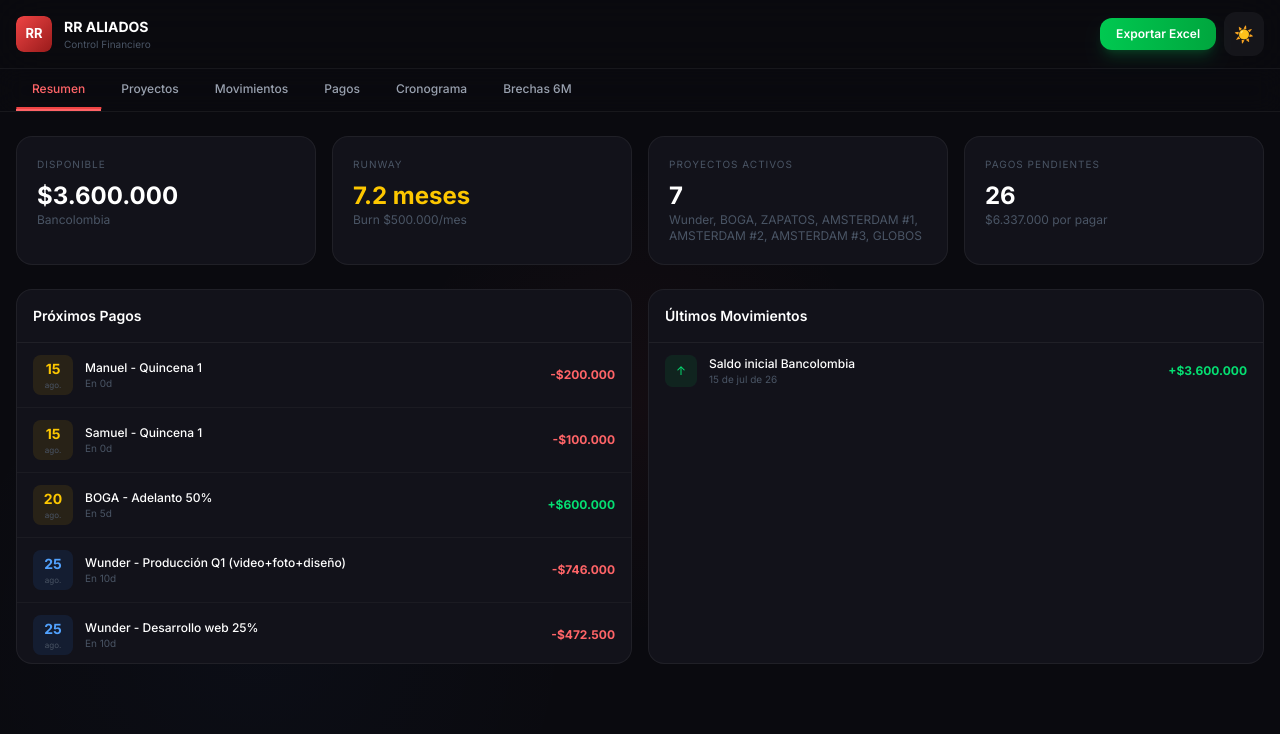
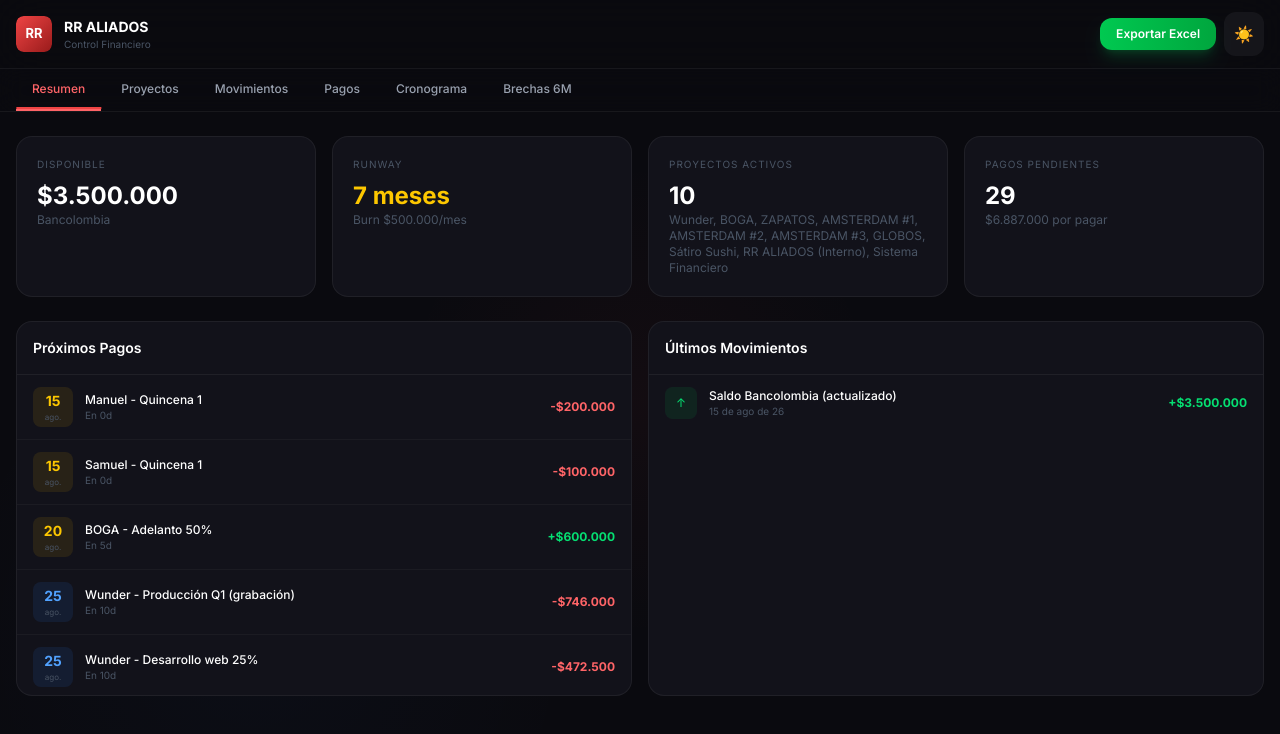
Before and after one commit to DEADKISS0/rr-finanzas, a Next.js app: page / in a window 1280 px wide. Shown: the top 734 px of the page. Built offline with nearby package versions, Linux system fonts and the light colour scheme.

Commit message:
feat: Datos actualizados - Sátiro Sushi, saldo .5M, prospectos

```diff
--- a/src/components/Dashboard.tsx
+++ b/src/components/Dashboard.tsx
@@ -40,52 +40,60 @@
   proyecto_id: string;
 }
 
-// ============ INITIAL DATA (REAL STATE AS OF AUG 2026) ============
-// NO se ha hecho ningún pago aún. Solo hay contrato y adelantos pendientes.
+// ============ INITIAL DATA (REAL STATE AS OF AUG 15, 2026) ============
 
 const INITIAL_PROYECTOS: Proyecto[] = [
-  { id: 'wunder', nombre: 'Wunder', cliente: 'Wunder', estado: 'activo', valor_total: 9000000, valor_pagado: 0, fecha_inicio: '2026-07-01', fecha_fin: '2026-12-31', descripcion: 'Marketing digital completo: video, diseño, redes, web, pauta, SEO. Retroactivo día 60.', servicios: ['Producción Video', 'Piezas Gráficas', 'Branding', 'Gestión Redes', 'Desarrollo Web', 'Pauta', 'SEO'] },
-  { id: 'boga', nombre: 'BOGA', cliente: 'BOGA', estado: 'activo', valor_total: 1200000, valor_pagado: 0, fecha_inicio: '2026-07-15', fecha_fin: '2026-09-30', descripcion: 'Setup completo. Adelanto pendiente de pago.', servicios: ['Branding', 'Producción Video', 'Diseño', 'Redes', 'Web', 'Pauta', 'SEO'] },
+  // PROYECTOS ACTIVOS
+  { id: 'wunder', nombre: 'Wunder', cliente: 'Wunder', estado: 'activo', valor_total: 9000000, valor_pagado: 0, fecha_inicio: '2026-07-01', fecha_fin: '2026-12-31', descripcion: 'Marketing digital completo. Onboarding terminado. Grabación próximo fin de semana.', servicios: ['Producción Video', 'Piezas Gráficas', 'Branding', 'Gestión Redes', 'Desarrollo Web', 'Pauta', 'SEO'] },
+  { id: 'boga', nombre: 'BOGA', cliente: 'BOGA', estado: 'activo', valor_total: 1200000, valor_pagado: 0, fecha_inicio: '2026-07-15', fecha_fin: '2026-09-30', descripcion: 'Setup completo. Adelanto 50% pendiente.', servicios: ['Branding', 'Producción Video', 'Diseño', 'Redes', 'Web', 'Pauta', 'SEO'] },
   { id: 'zapatos', nombre: 'ZAPATOS', cliente: 'ZAPATOS', estado: 'activo', valor_total: 900000, valor_pagado: 0, fecha_inicio: '2026-08-01', fecha_fin: '2026-10-31', descripcion: 'Mismo esquema que Wunder. 15-30 días después.', servicios: ['Producción Video', 'Piezas Gráficas', 'Branding', 'Gestión Redes', 'Desarrollo Web', 'Pauta', 'SEO'] },
-  { id: 'amsterdam1', nombre: 'AMSTERDAM #1', cliente: 'AMSTERDAM', estado: 'activo', valor_total: 2000000, valor_pagado: 0, fecha_inicio: '2026-08-01', fecha_fin: '2026-11-30', descripcion: 'Producción de video y contenido. Sin pricing final.', servicios: ['Producción Video', 'Diseño'] },
-  { id: 'amsterdam2', nombre: 'AMSTERDAM #2', cliente: 'AMSTERDAM', estado: 'activo', valor_total: 2000000, valor_pagado: 0, fecha_inicio: '2026-08-01', fecha_fin: '2026-11-30', descripcion: 'Producción de video y contenido. Sin pricing final.', servicios: ['Producción Video', 'Diseño'] },
-  { id: 'amsterdam3', nombre: 'AMSTERDAM #3', cliente: 'AMSTERDAM', estado: 'activo', valor_total: 2000000, valor_pagado: 0, fecha_inicio: '2026-08-01', fecha_fin: '2026-11-30', descripcion: 'Producción de video y contenido. Sin pricing final.', servicios: ['Producción Video', 'Diseño'] },
-  { id: 'globos', nombre: 'GLOBOS', cliente: 'GLOBOS', estado: 'activo', valor_total: 1200000, valor_pagado: 0, fecha_inicio: '2026-08-01', fecha_fin: '2026-10-31', descripcion: 'Servicios de marketing. Sin pricing final.', servicios: ['Producción Video', 'Diseño', 'Redes'] },
-  { id: 'flores', nombre: 'FLORES', cliente: 'FLORES', estado: 'planificacion', valor_total: 0, valor_pagado: 0, fecha_inicio: '2026-09-01', fecha_fin: '2026-12-31', descripcion: 'En conversación. Sin pricing definido.', servicios: [] },
+  { id: 'amsterdam1', nombre: 'AMSTERDAM #1', cliente: 'AMSTERDAM', estado: 'activo', valor_total: 2000000, valor_pagado: 0, fecha_inicio: '2026-08-01', fecha_fin: '2026-11-30', descripcion: 'Producción de video y contenido.', servicios: ['Producción Video', 'Diseño'] },
+  { id: 'amsterdam2', nombre: 'AMSTERDAM #2', cliente: 'AMSTERDAM', estado: 'activo', valor_total: 2000000, valor_pagado: 0, fecha_inicio: '2026-08-01', fecha_fin: '2026-11-30', descripcion: 'Producción de video y contenido.', servicios: ['Producción Video', 'Diseño'] },
+  { id: 'amsterdam3', nombre: 'AMSTERDAM #3', cliente: 'AMSTERDAM', estado: 'activo', valor_total: 2000000, valor_pagado: 0, fecha_inicio: '2026-08-01', fecha_fin: '2026-11-30', descripcion: 'Producción de video y contenido.', servicios: ['Producción Video', 'Diseño'] },
+  { id: 'globos', nombre: 'GLOBOS', cliente: 'GLOBOS', estado: 'activo', valor_total: 1200000, valor_pagado: 0, fecha_inicio: '2026-08-01', fecha_fin: '2026-10-31', descripcion: 'Servicios de marketing.', servicios: ['Producción Video', 'Diseño', 'Redes'] },
+  // NUEVO - Sátiro Sushi
+  { id: 'satiro', nombre: 'Sátiro Sushi', cliente: 'Sátiro Sushi', estado: 'activo', valor_total: 6000000, valor_pagado: 0, fecha_inicio: '2026-09-01', fecha_fin: '2026-12-31', descripcion: 'App restaurante: pedidos domicilio, mesa, pagos Wompi. 30 cuotas de $400K.', servicios: ['Desarrollo Web', 'App Móvil', 'Integración Pagos'] },
+  // PROSPECTOS / PLANIFICACIÓN
+  { id: 'prospecto1', nombre: 'Prospecto A', cliente: 'Por definir', estado: 'planificacion', valor_total: 0, valor_pagado: 0, fecha_inicio: '2026-09-15', fecha_fin: '2026-12-31', descripcion: 'En fase de prototipo.', servicios: [] },
+  { id: 'prospecto2', nombre: 'Prospecto B', cliente: 'Por definir', estado: 'planificacion', valor_total: 0, valor_pagado: 0, fecha_inicio: '2026-09-15', fecha_fin: '2026-12-31', descripcion: 'En fase de prototipo.', servicios: [] },
+  // DESARROLLO INTERNO
+  { id: 'rraliados', nombre: 'RR ALIADOS (Interno)', cliente: 'RR ALIADOS', estado: 'activo', valor_total: 0, valor_pagado: 0, fecha_inicio: '2026-07-01', fecha_fin: '2026-12-31', descripcion: 'Proyecto interno. Evaluar si cancelar para liquidez.', servicios: [] },
+  { id: 'sistema', nombre: 'Sistema Financiero', cliente: 'RR ALIADOS', estado: 'activo', valor_total: 0, valor_pagado: 0, fecha_inicio: '2026-08-01', fecha_fin: '2026-08-31', descripcion: 'Dashboard interno. Desarrollo completado.', servicios: ['Desarrollo Web'] },
 ];
 
-// Solo el movimiento real: saldo inicial en Bancolombia
+// Saldo actual: $3,500,000 (agosto 15, 2026)
 const INITIAL_MOVIMIENTOS: Movimiento[] = [
-  { id: 'mov001', tipo: 'ingreso', concepto: 'Saldo inicial Bancolombia', monto: 3600000, fecha: '2026-07-15', categoria: 'saldo', proyecto_id: '' },
+  { id: 'mov001', tipo: 'ingreso', concepto: 'Saldo Bancolombia (actualizado)', monto: 3500000, fecha: '2026-08-15', categoria: 'saldo', proyecto_id: '' },
 ];
 
-// Pagos programados (Ninguno se ha ejecutado aún)
+// Pagos programados - Estado real agosto 2026
 const INITIAL_PAGOS: Pago[] = [
-  // BOGA - Adelanto pendiente
+  // === PRÓXIMOS INGRESOS ===
   { id: 'pago001', concepto: 'BOGA - Adelanto 50%', monto: 600000, fecha: '2026-08-20', estado: 'pendiente', tipo: 'ingreso', proyecto_id: 'boga' },
-  { id: 'pago002', concepto: 'BOGA - Pago saldo 50%', monto: 600000, fecha: '2026-09-05', estado: 'programado', tipo: 'ingreso', proyecto_id: 'boga' },
-  // Wunder - Primer desembolso
-  { id: 'pago010', concepto: 'Wunder - Producción Q1 (video+foto+diseño)', monto: 746000, fecha: '2026-08-25', estado: 'pendiente', tipo: 'egreso', proyecto_id: 'wunder' },
-  { id: 'pago011', concepto: 'Wunder - Desarrollo web 25%', monto: 472500, fecha: '2026-08-25', estado: 'pendiente', tipo: 'egreso', proyecto_id: 'wunder' },
-  { id: 'pago012', concepto: 'Wunder - Pauta publicitaria 50%', monto: 300000, fecha: '2026-08-25', estado: 'pendiente', tipo: 'egreso', proyecto_id: 'wunder' },
-  { id: 'pago013', concepto: 'Wunder - SEO & GEO 50%', monto: 150000, fecha: '2026-08-25', estado: 'pendiente', tipo: 'egreso', proyecto_id: 'wunder' },
-  // Wunder - Segundo desembolso
-  { id: 'pago014', concepto: 'Wunder - Producción Q2', monto: 746000, fecha: '2026-09-15', estado: 'programado', tipo: 'egreso', proyecto_id: 'wunder' },
-  { id: 'pago015', concepto: 'Wunder - Desarrollo web 25%', monto: 472500, fecha: '2026-09-15', estado: 'programado', tipo: 'egreso', proyecto_id: 'wunder' },
-  { id: 'pago016', concepto: 'Wunder - Pauta 50%', monto: 300000, fecha: '2026-09-15', estado: 'programado', tipo: 'egreso', proyecto_id: 'wunder' },
-  { id: 'pago017', concepto: 'Wunder - SEO 50%', monto: 150000, fecha: '2026-09-15', estado: 'programado', tipo: 'egreso', proyecto_id: 'wunder' },
-  // AMSTERDAM - Ingresos esperados
-  { id: 'pago020', concepto: 'AMSTERDAM #1 - Adelanto', monto: 1000000, fecha: '2026-09-01', estado: 'programado', tipo: 'ingreso', proyecto_id: 'amsterdam1' },
-  { id: 'pago021', concepto: 'AMSTERDAM #2 - Adelanto', monto: 1000000, fecha: '2026-09-01', estado: 'programado', tipo: 'ingreso', proyecto_id: 'amsterdam2' },
-  { id: 'pago022', concepto: 'AMSTERDAM #3 - Adelanto', monto: 1000000, fecha: '2026-09-01', estado: 'programado', tipo: 'ingreso', proyecto_id: 'amsterdam3' },
-  // AMSTERDAM - Egresos estimados
-  { id: 'pago023', concepto: 'AMSTERDAM #1 - Producción video', monto: 500000, fecha: '2026-09-15', estado: 'programado', tipo: 'egreso', proyecto_id: 'amsterdam1' },
-  { id: 'pago024', concepto: 'AMSTERDAM #2 - Producción video', monto: 500000, fecha: '2026-09-15', estado: 'programado', tipo: 'egreso', proyecto_id: 'amsterdam2' },
-  { id: 'pago025', concepto: 'AMSTERDAM #3 - Producción video', monto: 500000, fecha: '2026-09-15', estado: 'programado', tipo: 'egreso', proyecto_id: 'amsterdam3' },
-  // GLOBOS
-  { id: 'pago030', concepto: 'GLOBOS - Adelanto', monto: 600000, fecha: '2026-09-01', estado: 'programado', tipo: 'ingreso', proyecto_id: 'globos' },
-  { id: 'pago031', concepto: 'GLOBOS - Producción', monto: 300000, fecha: '2026-09-15', estado: 'programado', tipo: 'egreso', proyecto_id: 'globos' },
-  // Pagos fijos empresa
+  { id: 'pago002', concepto: 'BOGA - Saldo 50%', monto: 600000, fecha: '2026-09-05', estado: 'programado', tipo: 'ingreso', proyecto_id: 'boga' },
+  { id: 'pago003', concepto: 'Sátiro Sushi - Cuota 1/30', monto: 400000, fecha: '2026-09-01', estado: 'programado', tipo: 'ingreso', proyecto_id: 'satiro' },
+  { id: 'pago004', concepto: 'Sátiro Sushi - Cuota 2/30', monto: 400000, fecha: '2026-10-01', estado: 'programado', tipo: 'ingreso', proyecto_id: 'satiro' },
+  { id: 'pago005', concepto: 'Sátiro Sushi - Cuota 3/30', monto: 400000, fecha: '2026-11-01', estado: 'programado', tipo: 'ingreso', proyecto_id: 'satiro' },
+  { id: 'pago006', concepto: 'AMSTERDAM #1 - Adelanto', monto: 1000000, fecha: '2026-09-01', estado: 'programado', tipo: 'ingreso', proyecto_id: 'amsterdam1' },
+  { id: 'pago007', concepto: 'AMSTERDAM #2 - Adelanto', monto: 1000000, fecha: '2026-09-01', estado: 'programado', tipo: 'ingreso', proyecto_id: 'amsterdam2' },
+  { id: 'pago008', concepto: 'AMSTERDAM #3 - Adelanto', monto: 1000000, fecha: '2026-09-01', estado: 'programado', tipo: 'ingreso', proyecto_id: 'amsterdam3' },
+  { id: 'pago009', concepto: 'GLOBOS - Adelanto', monto: 600000, fecha: '2026-09-01', estado: 'programado', tipo: 'ingreso', proyecto_id: 'globos' },
+
+  // === PRÓXIMOS EGRESOS - WUNDER ===
+  { id: 'pago020', concepto: 'Wunder - Producción Q1 (grabación)', monto: 746000, fecha: '2026-08-25', estado: 'pendiente', tipo: 'egreso', proyecto_id: 'wunder' },
+  { id: 'pago021', concepto: 'Wunder - Desarrollo web 25%', monto: 472500, fecha: '2026-08-25', estado: 'pendiente', tipo: 'egreso', proyecto_id: 'wunder' },
+  { id: 'pago022', concepto: 'Wunder - Pauta 50%', monto: 300000, fecha: '2026-08-25', estado: 'pendiente', tipo: 'egreso', proyecto_id: 'wunder' },
+  { id: 'pago023', concepto: 'Wunder - SEO 50%', monto: 150000, fecha: '2026-08-25', estado: 'pendiente', tipo: 'egreso', proyecto_id: 'wunder' },
+  { id: 'pago024', concepto: 'Wunder - Producción Q2', monto: 746000, fecha: '2026-09-15', estado: 'programado', tipo: 'egreso', proyecto_id: 'wunder' },
+  { id: 'pago025', concepto: 'Wunder - Desarrollo web 25%', monto: 472500, fecha: '2026-09-15', estado: 'programado', tipo: 'egreso', proyecto_id: 'wunder' },
+
+  // === EGRESOS - OTROS PROYECTOS ===
+  { id: 'pago030', concepto: 'AMSTERDAM #1 - Producción', monto: 500000, fecha: '2026-09-15', estado: 'programado', tipo: 'egreso', proyecto_id: 'amsterdam1' },
+  { id: 'pago031', concepto: 'AMSTERDAM #2 - Producción', monto: 500000, fecha: '2026-09-15', estado: 'programado', tipo: 'egreso', proyecto_id: 'amsterdam2' },
+  { id: 'pago032', concepto: 'AMSTERDAM #3 - Producción', monto: 500000, fecha: '2026-09-15', estado: 'programado', tipo: 'egreso', proyecto_id: 'amsterdam3' },
+  { id: 'pago033', concepto: 'GLOBOS - Producción', monto: 300000, fecha: '2026-09-15', estado: 'programado', tipo: 'egreso', proyecto_id: 'globos' },
+
+  // === PAGOS FIJOS EMPRESA ===
   { id: 'pago040', concepto: 'Manuel - Quincena 1', monto: 200000, fecha: '2026-08-15', estado: 'pendiente', tipo: 'egreso', proyecto_id: '' },
   { id: 'pago041', concepto: 'Samuel - Quincena 1', monto: 100000, fecha: '2026-08-15', estado: 'pendiente', tipo: 'egreso', proyecto_id: '' },
   { id: 'pago042', concepto: 'Manuel - Quincena 2', monto: 200000, fecha: '2026-08-30', estado: 'programado', tipo: 'egreso', proyecto_id: '' },
@@ -94,10 +102,14 @@
   { id: 'pago045', concepto: 'Samuel - Quincena 3', monto: 100000, fecha: '2026-09-15', estado: 'programado', tipo: 'egreso', proyecto_id: '' },
   { id: 'pago046', concepto: 'Manuel - Quincena 4', monto: 200000, fecha: '2026-09-30', estado: 'programado', tipo: 'egreso', proyecto_id: '' },
   { id: 'pago047', concepto: 'Samuel - Quincena 4', monto: 100000, fecha: '2026-09-30', estado: 'programado', tipo: 'egreso', proyecto_id: '' },
+
+  // === PRÓXIMOS EGRESOS - SÁTIRO SUSHI ===
+  { id: 'pago050', concepto: 'Sátiro - Desarrollo inicio', monto: 500000, fecha: '2026-09-01', estado: 'programado', tipo: 'egreso', proyecto_id: 'satiro' },
+  { id: 'pago051', concepto: 'Sátiro - Desarrollo F2', monto: 500000, fecha: '2026-10-01', estado: 'programado', tipo: 'egreso', proyecto_id: 'satiro' },
 ];
 
 // ============ LOCAL STORAGE ============
-const STORAGE_KEY = 'rr-finanzas-v3';
+const STORAGE_KEY = 'rr-finanzas-v4';
 
 interface AppState {
   proyectos: Proyecto[];
```
